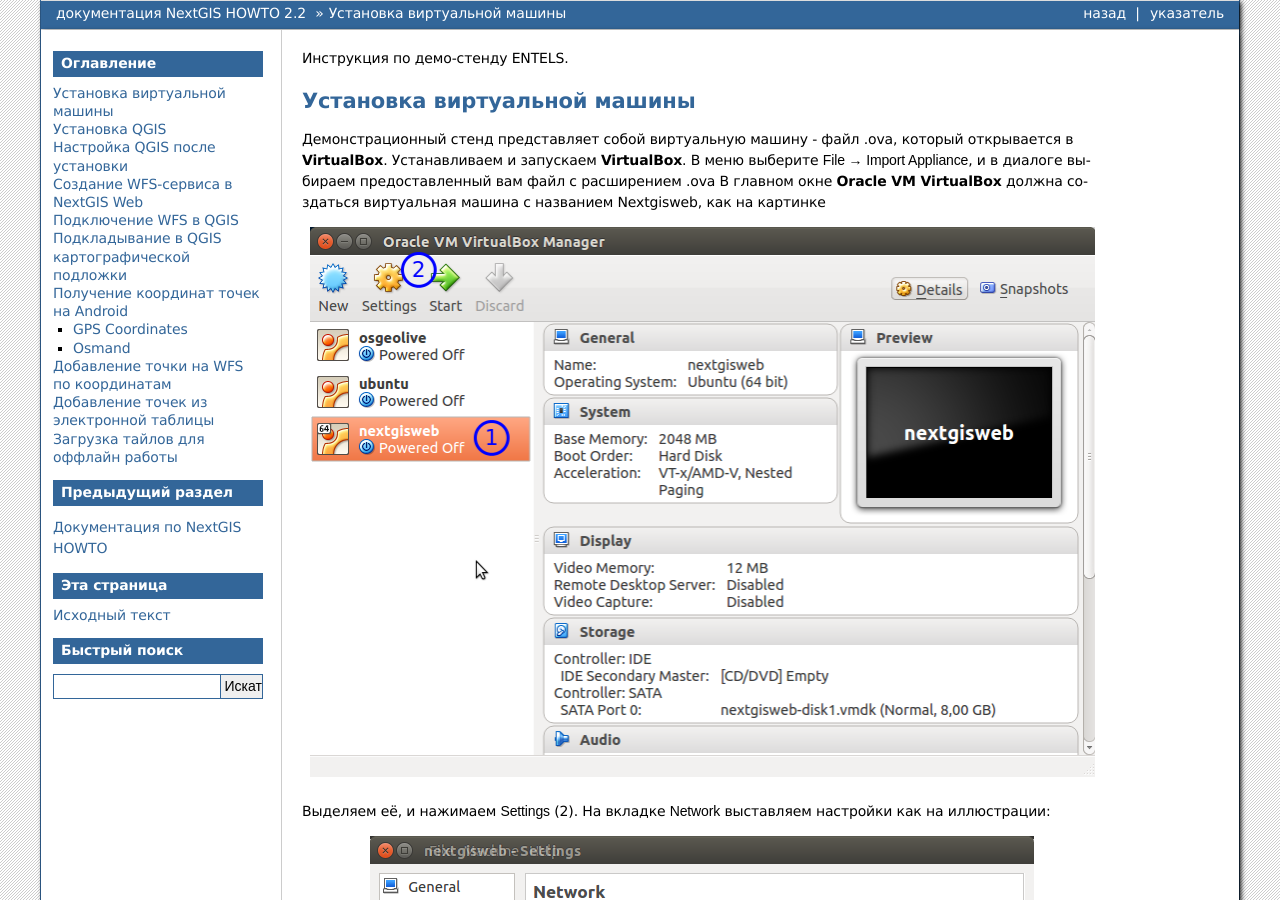
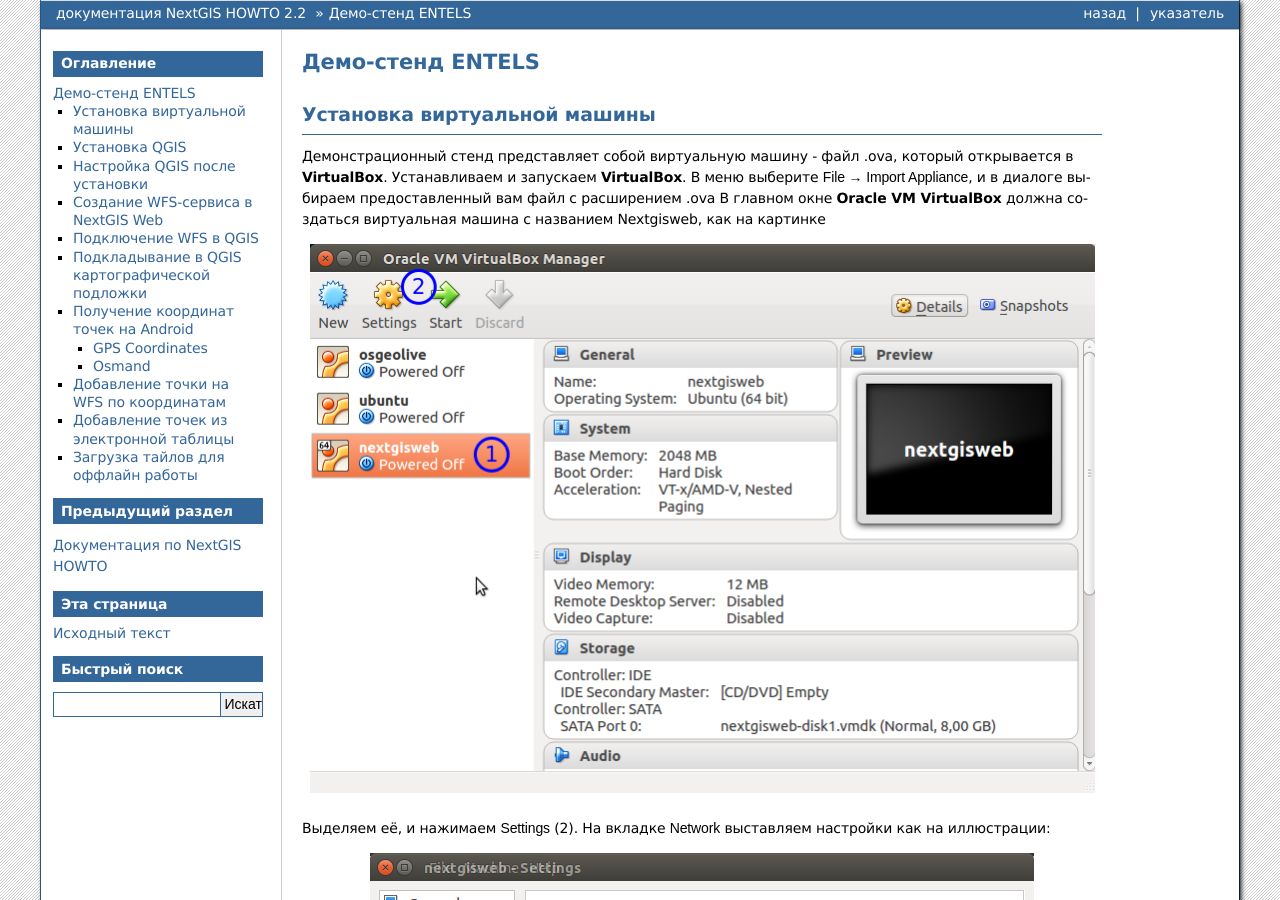
Before and after one commit to nextgis/docs_howto, a Sphinx documentation site: the page built from source/entels.rst, in a window 1280 px wide and 900 px high. Built offline with Sphinx 7.4.7, drawn with Linux system fonts in a browser that asks for light colours; formulas are drawn with MathJax 3; some of the changed text lies outside the part shown.

Commit message:
Fix text

```diff
--- a/source/entels.rst
+++ b/source/entels.rst
@@ -2,10 +2,11 @@
 
 .. entels:
 
-Инструкция по демо-стенду ENTELS.
+Демо-стенд ENTELS
+=================
 
 Установка виртуальной машины
-=============================
+----------------------------
 
 Демонстрационный стенд представляет собой виртуальную машину - файл .ova, который открывается в :program:`VirtualBox`.
 Устанавливаем и запускаем :program:`VirtualBox`.
@@ -28,7 +29,7 @@
 
 
 Установка QGIS
-===============
+--------------
 
 Заходим в интернет-браузере на адрес http://nextgis.ru/nextgis-qgis/.
 
@@ -45,7 +46,8 @@
 
 
 Настройка QGIS после установки
-================================
+------------------------------
+
 Нам потребуется, что бы в QGIS были включены панели :guilabel:`Слои` и :guilabel:`Оцифровка`.
 
 Если они отключены, то нажмите правой кнопкой мыши на пустом месте в панелях управления, и в открывшемся меню включите нужные пункты.
@@ -53,7 +55,7 @@
 
 
 Создание WFS-сервиса в NextGIS Web
-========================================
+----------------------------------
 
 Операция выполняется в админке :program:`NextGIS WEB`.
 
@@ -77,7 +79,7 @@
 
 
 Подключение WFS в QGIS
-=======================
+----------------------
 
 Для этого шага вам необходимо знать
 
@@ -111,7 +113,7 @@
 
 
 Подкладывание в QGIS картографической подложки
-===============================================
+----------------------------------------------
 
 Ищем в меню пункт :menuselection:`Интернет --> QuickMapServices`. Если его нет, то
 Заходим в меню :menuselection:`Модули --> Управление модулями`.
@@ -126,12 +128,12 @@
 
 
 Получение координат точек на Android
-=====================================
+------------------------------------
 
 Эта операция тривиальна, и доступна во множестве самых разных программ. Примеры:
 
 GPS Coordinates
-----------------
+^^^^^^^^^^^^^^^
 
 Установите из Google Play на Android-устройство бесплатную программу :program:`GPS Coordinates` (Woozilli, Inc).
 В программе нас интересуют цифры из двух полей :guilabel:`Decimal`
@@ -143,7 +145,8 @@
 
 
 Osmand
---------
+^^^^^^
+
 Установите из Google Play на Android-устройство бесплатную программу :program:`Osmand`.
 В программе нажмите и держите палец на нужном месте карты.
 
@@ -157,7 +160,7 @@
 
 
 Добавление точки на WFS по координатам
-========================================
+--------------------------------------
 
 В QGIS добавляем слой WFS (см. выше).
 В QGIS устанавливаем плагин :program:`NumericalDigitize`.
@@ -183,7 +186,7 @@
 
 
 Добавление точек из электронной таблицы
-====================================================
+---------------------------------------
 
 Если у вас есть электронная таблица с координатами точек и другими атрибутами, то сохраните её в вашем редакторе электронных таблиц в формат CSV. В разных програмах - разные настройки, рекомендуется указать кодировку UTF-8.
 Запускаем программу QGIS.
@@ -196,7 +199,7 @@
 После успешного добавления слоя из CSV, нужно так же добавить слой WFS. Включить режим редактирования слоя WFS. Далее, можно выделять объекты в слое CSV, копировать их, и вставлять в слой WFS.
 
 Загрузка тайлов для оффлайн работы
-=====================================================
+-----------------------------------
 
 Для этого шага вам необходимо знать
 
```
Also changed, not shown: source/toc.rst (added, +12 -0 lines).
